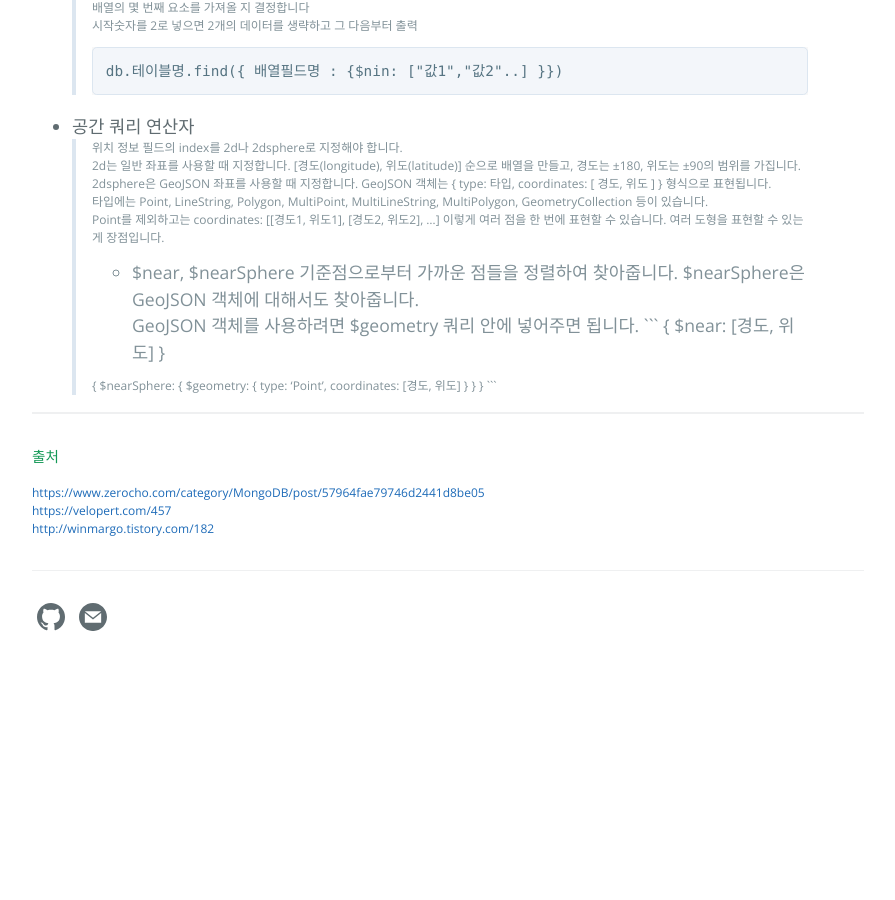
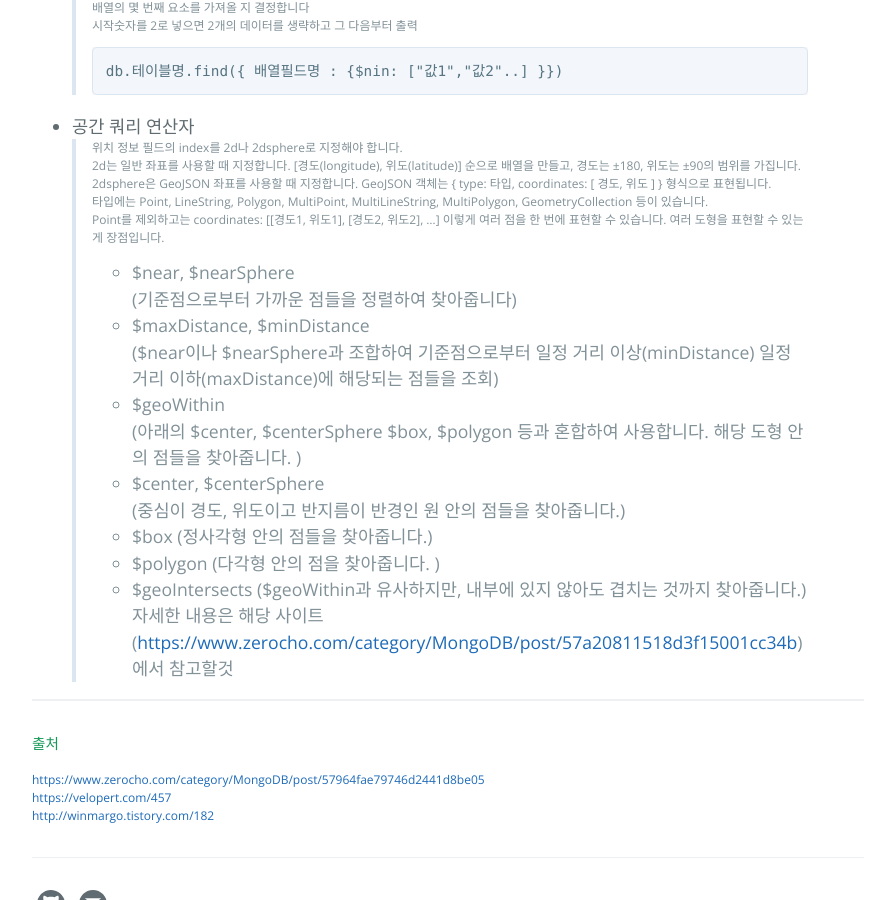
Before and after one commit to zzingyuna/test_site.github.io, a Jekyll site: the page built from _posts/2018-05-07-mongoDB2.md, in a window 1280 px wide and 900 px high, scrolled down 8426 px. Shown: the whole window, without its empty margins (192-1087 px from the left). Built offline with Jekyll 4.4.1, drawn with Linux system fonts in a browser that asks for light colours; before the commit the page ends 9111 px from its top, so only the background shows below that.

Commit message:
Update 2018-05-07-mongoDB2.md

````diff
--- a/_posts/2018-05-07-mongoDB2.md
+++ b/_posts/2018-05-07-mongoDB2.md
@@ -255,18 +255,22 @@ layout: post
 >Point를 제외하고는 coordinates: [[경도1, 위도1], [경도2, 위도2], ...] 이렇게 여러 점을 한 번에 표현할 수 있습니다. 여러 도형을 표현할 수 있는 게 장점입니다.
 >
 >* $near, $nearSphere
->기준점으로부터 가까운 점들을 정렬하여 찾아줍니다. $nearSphere은 GeoJSON 객체에 대해서도 찾아줍니다.
->GeoJSON 객체를 사용하려면 $geometry 쿼리 안에 넣어주면 됩니다.
->```
->{ $near: [경도, 위도] }
->
->{ $nearSphere: {
->  $geometry: {
->    type: 'Point',
->    coordinates: [경도, 위도]
->  }
->} }
->```
+>  (기준점으로부터 가까운 점들을 정렬하여 찾아줍니다)
+>* $maxDistance, $minDistance
+>  ($near이나 $nearSphere과 조합하여 기준점으로부터 일정 거리 이상(minDistance) 일정 거리 이하(maxDistance)에 해당되는 점들을 조회)
+>* $geoWithin
+>  (아래의 $center, $centerSphere $box, $polygon 등과 혼합하여 사용합니다. 해당 도형 안의 점들을 찾아줍니다. )
+>* $center, $centerSphere
+>  (중심이 경도, 위도이고 반지름이 반경인 원 안의 점들을 찾아줍니다.)
+>* $box
+>  (정사각형 안의 점들을 찾아줍니다.)
+>* $polygon
+>  (다각형 안의 점을 찾아줍니다. )
+>* $geoIntersects
+>  ($geoWithin과 유사하지만, 내부에 있지 않아도 겹치는 것까지 찾아줍니다.)
+>자세한 내용은 해당 사이트([https://www.zerocho.com/category/MongoDB/post/57a20811518d3f15001cc34b](https://www.zerocho.com/category/MongoDB/post/57a20811518d3f15001cc34b))에서 참고할것
+
+
 
 
 ---
````
